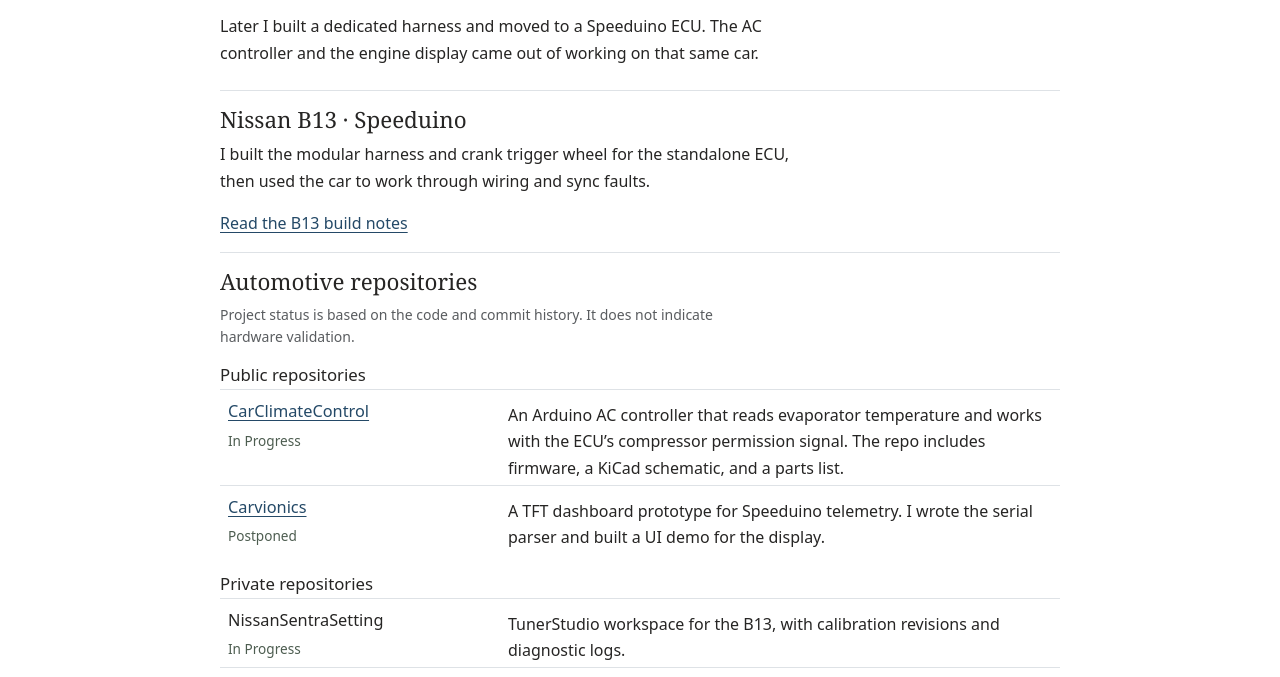
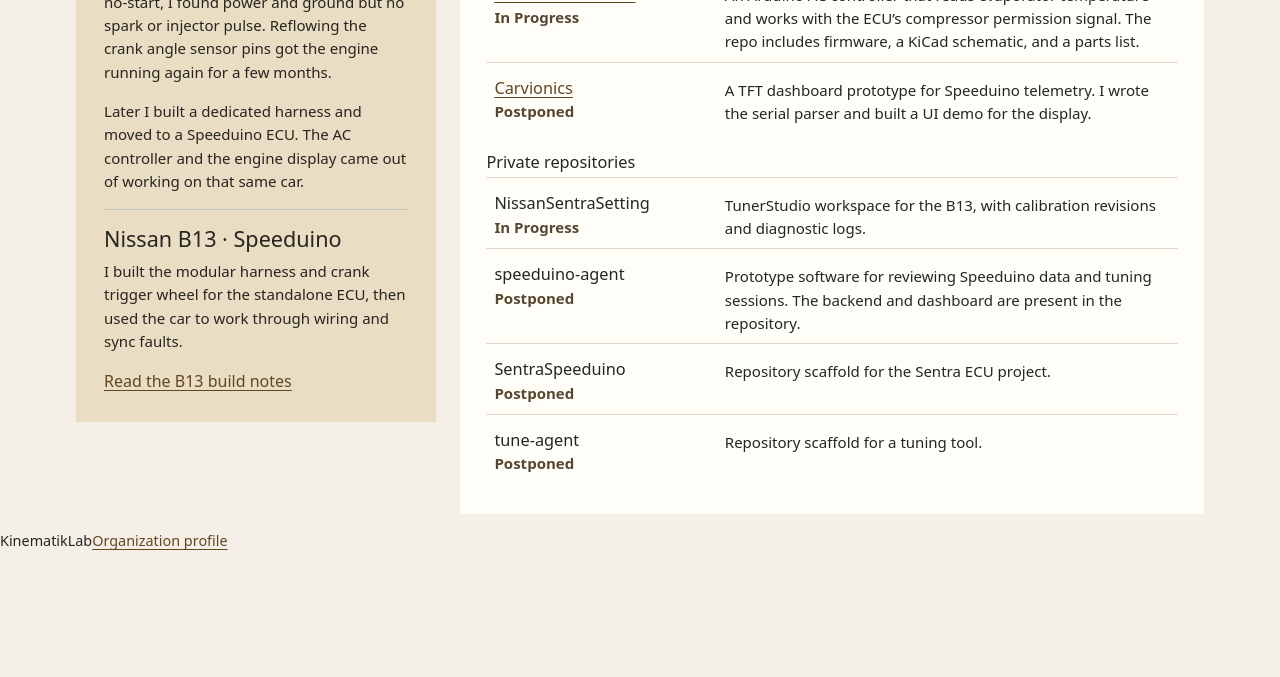
Before and after one commit to KinematikLab/kinematiklab.github.io, a plain HTML site: page index.html in a window 1280 px wide. Shown: the part 236-913 px from the top of the page. After the commit the page ends 800 px from the top, so only its background shows below. Drawn offline with nearby package versions, Linux system fonts and the light colour scheme.

Commit message:
Update index.html

```diff
--- a/index.html
+++ b/index.html
@@ -7,57 +7,53 @@
 <title>KinematikLab | Automotive Projects</title>
 <link rel="stylesheet" href="https://cdn.jsdelivr.net/npm/bootstrap@5.3.9/dist/css/bootstrap.min.css">
 <style>
-body { background: #fff; color: #262524; font-size: 1rem; line-height: 1.63; }
-.wrap { max-width: 54rem; }
-a { color: #244967; text-underline-offset: .19em; }
-a:hover { color: #162f45; }
-a:focus-visible { outline: 2px solid #244967; outline-offset: 4px; }
-header, footer { font-size: .9rem; }
-main p { max-width: 66ch; }
-h1 { font-weight: 620; font-size: clamp(2rem, 5vw, 2.95rem); letter-spacing: -.04em; }
-h2 { font-size: 1.4rem; }
-h3 { font-size: 1.05rem; }
-.entry + .entry { margin-top: .85rem; }
-.entry h3 { margin-bottom: .2rem; }
-.entry p { margin-bottom: 0; }
-.private h3 { font-weight: 600; }
-.repo-names { column-width: 13rem; padding-left: 1.15rem; font-size: .94rem; overflow-wrap: anywhere; }
-.repo-names li { break-inside: avoid; }
-.year time { font-variant-numeric: tabular-nums; color: #595653; }
-.kin h1, .kin h2 { font-family: Georgia, serif; }
-.kin h1 { font-weight: 400; }
-.kin .repo h4 { font-size: 1.02rem; overflow-wrap: anywhere; }
-.status { color: #4d5d50; font-size: .85rem; }
-@media (min-width: 576px) {
-  .year time { position: sticky; top: 1rem; }
+body { margin: 0; background: var(--page); color: var(--ink); line-height: 1.55; }
+.wrap { max-width: 72rem; }
+a { color: var(--link); text-underline-offset: .19em; }
+a:focus-visible { outline: 2px solid currentColor; outline-offset: 4px; }
+header,footer { font-size: .9rem; }
+h1 { font-size: clamp(2rem,4vw,3.35rem); letter-spacing: -.055em; }
+h2 { font-size: 1.35rem; }
+h3,h4 { font-size: 1.02rem; }
+p { max-width: 68ch; }
+.layout { align-items: start; }
+.sidebar { padding: clamp(1rem, 2.5vw, 1.75rem); }
+.sidebar p { font-size: .94rem; }
+.sidebar > :last-child, .sidebar p:last-child { margin-bottom: 0; }
+@media (min-width: 992px) {
+  .sidebar { position: sticky; top: 1rem; }
 }
-.year-copy > p, .year .col-sm-10 > p { margin-bottom: .65rem; }
-.repo-names { margin-bottom: .2rem; }
-.build a { display: inline-block; }
 @media (max-width: 575.98px) {
   .wrap { --bs-gutter-x: 1.5rem; }
-  .year time { font-size: .9rem; }
-  .repo { --bs-gutter-y: .15rem; }
 }
+:root { --page: #f4f0e7; --ink: #27251f; --link: #644522; }
+.kin .sidebar { background: #e9ddc4; border-top: 4px solid #80582c; }
+.kin h1 { font-family: Georgia,serif; font-weight: 400; }
+.catalog { background: #fffdf8; border-top: 4px solid #80582c; padding: clamp(1rem, 3vw, 1.65rem); }
+.repo { border-top: 1px solid #e1d8c7; padding: .75rem 0; }
+.repo h4 { overflow-wrap: anywhere; margin-bottom: .15rem; }
+.status { font-size: .78rem; font-weight: 650; color: #574730; }
+.repo p { font-size: .94rem; }
+
 </style>
 </head>
-<body class="kin">
+<body data-layout="portfolio-split" class="kin">
 <a class="visually-hidden-focusable" href="#main">Skip to content</a>
 
 <header class="container wrap d-flex flex-wrap align-items-baseline justify-content-between gap-2 py-2 border-bottom"><strong>KinematikLab</strong><nav class="d-flex flex-wrap gap-3" aria-label="Site links"><a href="#repositories">Repositories</a><a href="https://arycahy.github.io/#timeline">Ary’s timeline</a><a href="https://github.com/KinematikLab">GitHub</a></nav></header>
 <main class="container wrap" id="main">
-<div class="pt-4 pb-2"><h1 class="mb-2">KinematikLab</h1><p>I started working on the B13 because I wanted to understand its faults well enough to trace them myself. During one no-start, I found power and ground but no spark or injector pulse. Reflowing the crank angle sensor pins got the engine running again for a few months.</p><p>Later I built a dedicated harness and moved to a Speeduino ECU. The AC controller and the engine display came out of working on that same car.</p></div>
-<section class="border-top py-3" aria-labelledby="build"><h2 id="build">Nissan B13 · Speeduino</h2><p>I built the modular harness and crank trigger wheel for the standalone ECU, then used the car to work through wiring and sync faults.</p><a href="https://arycahy.github.io/projects/nissan-b13/">Read the B13 build notes</a></section>
-<section class="border-top pt-3" id="repositories" aria-labelledby="catalog"><h2 id="catalog">Automotive repositories</h2><p class="small text-body-secondary mb-3">Project status is based on the code and commit history. It does not indicate hardware validation.</p>
+<div class="row layout g-3 g-lg-4 py-3">
+<div class="col-lg-4"><aside class="sidebar" aria-label="Workshop notes"><h1 class="mb-2">KinematikLab</h1><p>I started working on the B13 because I wanted to understand its faults well enough to trace them myself. During one no-start, I found power and ground but no spark or injector pulse. Reflowing the crank angle sensor pins got the engine running again for a few months.</p><p>Later I built a dedicated harness and moved to a Speeduino ECU. The AC controller and the engine display came out of working on that same car.</p><section class="mt-3 pt-3 border-top border-secondary-subtle" aria-labelledby="build"><h2 id="build">Nissan B13 · Speeduino</h2><p>I built the modular harness and crank trigger wheel for the standalone ECU, then used the car to work through wiring and sync faults.</p><a href="https://arycahy.github.io/projects/nissan-b13/">Read the B13 build notes</a></section></aside></div>
+<div class="col-lg-8"><section class="catalog" id="repositories" aria-labelledby="catalog"><h2 id="catalog">Automotive repositories</h2><p class="small text-body-secondary mb-3">Project status is based on the code and commit history. It does not indicate hardware validation.</p>
 <h3 class="mt-3 mb-2">Public repositories</h3>
-<div class="repo row gx-3 gy-1 border-top py-2 mx-0"><div class="col-sm-4"><h4><a href="https://github.com/yrac/CarClimateControl">CarClimateControl</a></h4><p class="status mb-0">In Progress</p></div><p class="col-sm-8 mb-0">An Arduino AC controller that reads evaporator temperature and works with the ECU’s compressor permission signal. The repo includes firmware, a KiCad schematic, and a parts list.</p></div>
-<div class="repo row gx-3 gy-1 border-top py-2 mx-0"><div class="col-sm-4"><h4><a href="https://github.com/yrac/Carvionics">Carvionics</a></h4><p class="status mb-0">Postponed</p></div><p class="col-sm-8 mb-0">A TFT dashboard prototype for Speeduino telemetry. I wrote the serial parser and built a UI demo for the display.</p></div>
+<div class="repo row gx-3 gy-1 mx-0"><div class="col-sm-4"><h4><a href="https://github.com/yrac/CarClimateControl">CarClimateControl</a></h4><p class="status mb-0">In Progress</p></div><p class="col-sm-8 mb-0">An Arduino AC controller that reads evaporator temperature and works with the ECU’s compressor permission signal. The repo includes firmware, a KiCad schematic, and a parts list.</p></div>
+<div class="repo row gx-3 gy-1 mx-0"><div class="col-sm-4"><h4><a href="https://github.com/yrac/Carvionics">Carvionics</a></h4><p class="status mb-0">Postponed</p></div><p class="col-sm-8 mb-0">A TFT dashboard prototype for Speeduino telemetry. I wrote the serial parser and built a UI demo for the display.</p></div>
 <h3 class="mt-3 mb-2">Private repositories</h3>
-<div class="repo row gx-3 gy-1 border-top py-2 mx-0"><div class="col-sm-4"><h4>NissanSentraSetting</h4><p class="status mb-0">In Progress</p></div><p class="col-sm-8 mb-0">TunerStudio workspace for the B13, with calibration revisions and diagnostic logs.</p></div>
-<div class="repo row gx-3 gy-1 border-top py-2 mx-0"><div class="col-sm-4"><h4>speeduino-agent</h4><p class="status mb-0">Postponed</p></div><p class="col-sm-8 mb-0">Prototype software for reviewing Speeduino data and tuning sessions. The backend and dashboard are present in the repository.</p></div>
-<div class="repo row gx-3 gy-1 border-top py-2 mx-0"><div class="col-sm-4"><h4>SentraSpeeduino</h4><p class="status mb-0">Postponed</p></div><p class="col-sm-8 mb-0">Repository scaffold for the Sentra ECU project.</p></div>
-<div class="repo row gx-3 gy-1 border-top py-2 mx-0"><div class="col-sm-4"><h4>tune-agent</h4><p class="status mb-0">Postponed</p></div><p class="col-sm-8 mb-0">Repository scaffold for a tuning tool.</p></div>
-</section>
+<div class="repo row gx-3 gy-1 mx-0"><div class="col-sm-4"><h4>NissanSentraSetting</h4><p class="status mb-0">In Progress</p></div><p class="col-sm-8 mb-0">TunerStudio workspace for the B13, with calibration revisions and diagnostic logs.</p></div>
+<div class="repo row gx-3 gy-1 mx-0"><div class="col-sm-4"><h4>speeduino-agent</h4><p class="status mb-0">Postponed</p></div><p class="col-sm-8 mb-0">Prototype software for reviewing Speeduino data and tuning sessions. The backend and dashboard are present in the repository.</p></div>
+<div class="repo row gx-3 gy-1 mx-0"><div class="col-sm-4"><h4>SentraSpeeduino</h4><p class="status mb-0">Postponed</p></div><p class="col-sm-8 mb-0">Repository scaffold for the Sentra ECU project.</p></div>
+<div class="repo row gx-3 gy-1 mx-0"><div class="col-sm-4"><h4>tune-agent</h4><p class="status mb-0">Postponed</p></div><p class="col-sm-8 mb-0">Repository scaffold for a tuning tool.</p></div>
+</section></div></div>
 </main>
 <footer class="wrap"><span>KinematikLab</span><a href="https://github.com/KinematikLab">Organization profile</a></footer>
 </body>
```
